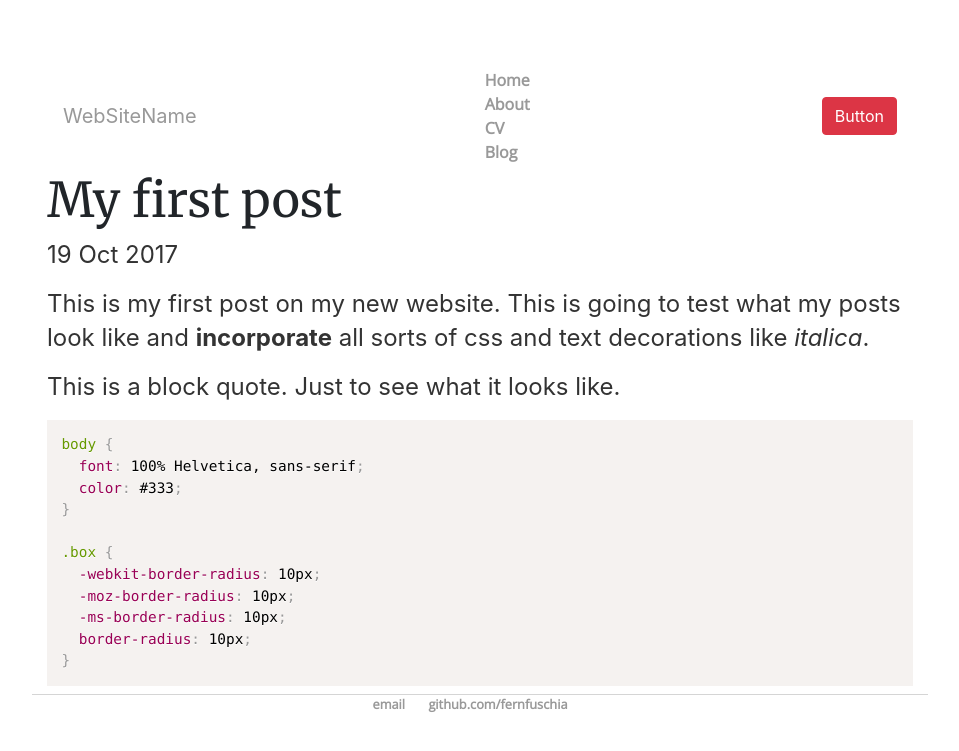
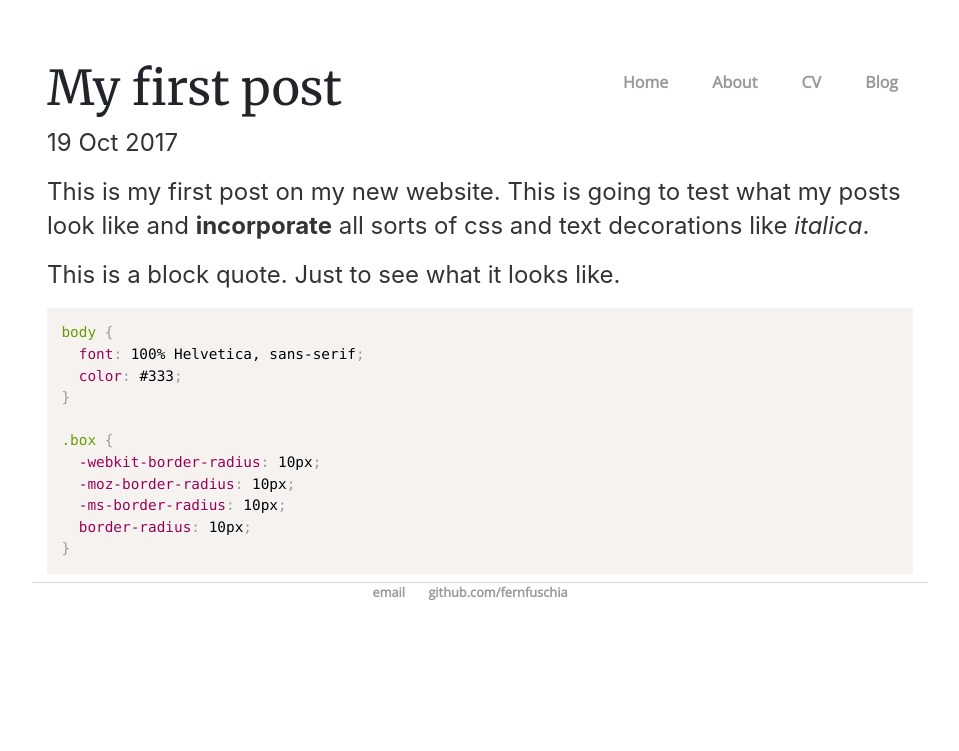
Before and after one commit to fernfuschia/fernfuschia.github.io, a Jekyll site: the page built from _posts/2017-10-19-my-first-post.md, in a window 1280 px wide. Shown: the top 751 px of the page, without its empty margins (160-1119 px from the left). Built offline with Jekyll 4.4.1, drawn with Linux system fonts in a browser that asks for light colours; nearby versions of some CDN libraries.

Commit message:
Update default.html

```diff
--- a/_layouts/default.html
+++ b/_layouts/default.html
@@ -12,29 +12,15 @@
 			<link href="https://fonts.googleapis.com/css?family=Merriweather|Open+Sans" rel="stylesheet">
 		</head>
 		<body>
-			<nav class="navbar navbar-inverse">
-  <div class="container-fluid">
-    <div class="navbar-header">
-      <a class="navbar-brand" href="#">WebSiteName</a>
-    </div>
-    <ul class="nav navbar-nav">
-      				<li class="active">
-				<a href="/">Home</a></li>
-		        	<li><a href="/about">About</a></li>
-	        		<li><a href="/cv">CV</a></li>
-	        		<li><a href="/blog">Blog</a></li>
-    </ul>
-    <button class="btn btn-danger navbar-btn">Button</button>
-  </div>
-</nav>
-			<!--<nav class="main-nav">
+
+			<nav class="main-nav">
 	    		<ul>
 	        		<li><a href="/">Home</a></li>
 		        	<li><a href="/about">About</a></li>
 	        		<li><a href="/cv">CV</a></li>
 	        		<li><a href="/blog">Blog</a></li>
 	    		</ul>
-			</nav>-->
+			</nav>
 			<div class="container">
 
 			{{ content }}
```
